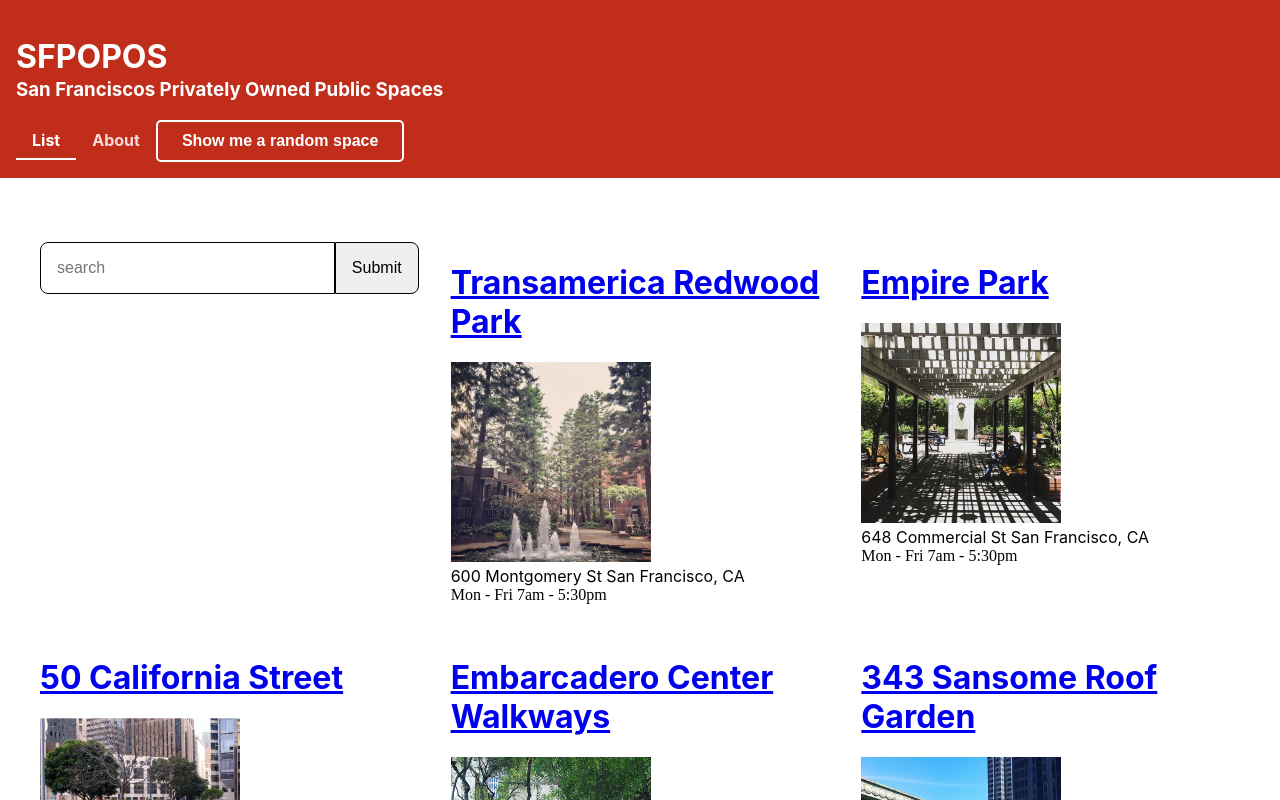
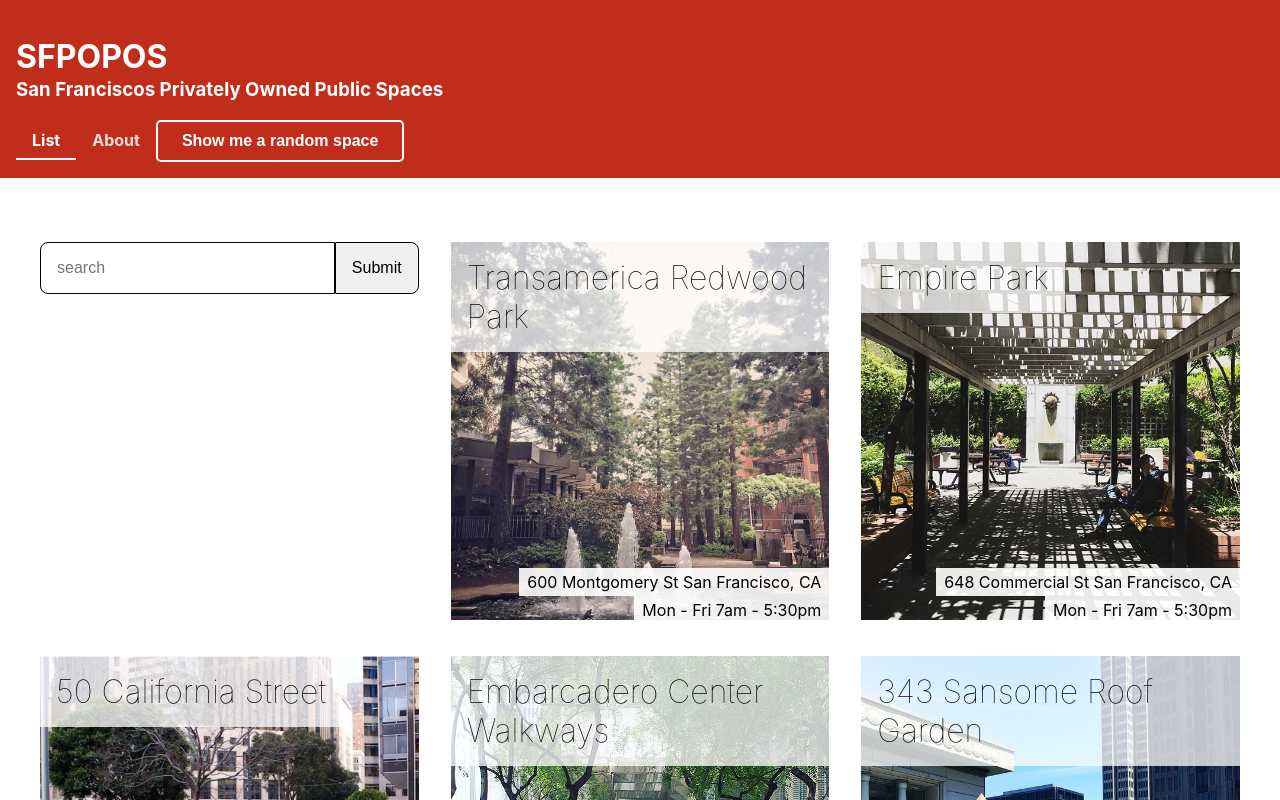
Before and after one commit to Weegius/sfpopos, a React (Create React App) app: page /details/1 in a window 1280 px wide. Shown: the top 800 px of the page. Built offline with nearby package versions, Linux system fonts and the light colour scheme.

Commit message:
fixed styling issues

```diff
--- a/src/components/POPOSList/POPOSList.js
+++ b/src/components/POPOSList/POPOSList.js
@@ -25,11 +25,11 @@ const POPOSList = () => {
           time={hours}
         />
       );
-    });
+  });
 
   return (
     <div className='POPOSList'>
-      <form className='POPOSSearch'>
+      <form >
         <input
           value={query}
           placeholder='search'
--- a/src/components/POPOSSpace/POPOSSpace.css
+++ b/src/components/POPOSSpace/POPOSSpace.css
@@ -7,10 +7,6 @@
 .POPOSSpace img {
   width: 100%;
   height: auto;
-}
-
-.Time {
-  font-family: 'Times New Roman';
 }
 
 .POPOSSpace .POPOSSpace-title {
--- a/src/components/POPOSSpace/POPOSSpace.js
+++ b/src/components/POPOSSpace/POPOSSpace.js
@@ -1,11 +1,11 @@
-import "./POPOSSpace.css";
+import './POPOSSpace.css';
 import { Link } from "react-router-dom";
 import React from "react";
 
 const POPOSSpace = (props) => {
   const { name, image, address, time, id } = props;
   return (
-    <div>
+    <div className='POPOSSpace'>
       <h1>
         <Link to={`/details/${id}`} className='POPOSSpace-title'>{name}</Link>
       </h1>
--- a/src/components/Title/Title.css
+++ b/src/components/Title/Title.css
@@ -3,7 +3,7 @@
   box-sizing: border-box;
   width: 100%;
   display: flex;
-  justify-content: center;
+  /* justify-content: center; */
   align-items: baseline;
   padding: 1em;
   margin-bottom: 2em;
--- a/src/components/Title/Title.js
+++ b/src/components/Title/Title.js
@@ -9,7 +9,7 @@ const Title = ({ title, subtitle }) => {
       <h1>{title}</h1>
       <h3 className="Subtitle">{subtitle}</h3>
 
-      <div>
+      <div className="Nav">
         <NavLink
 	              className={({ isActive }) => isActive ? "nav-link-active" : "nav-link" }
 	              to="/">List</NavLink>
```
Also changed, not shown: src/components/POPOSList/POPOSList.css (line endings or trailing spaces).
